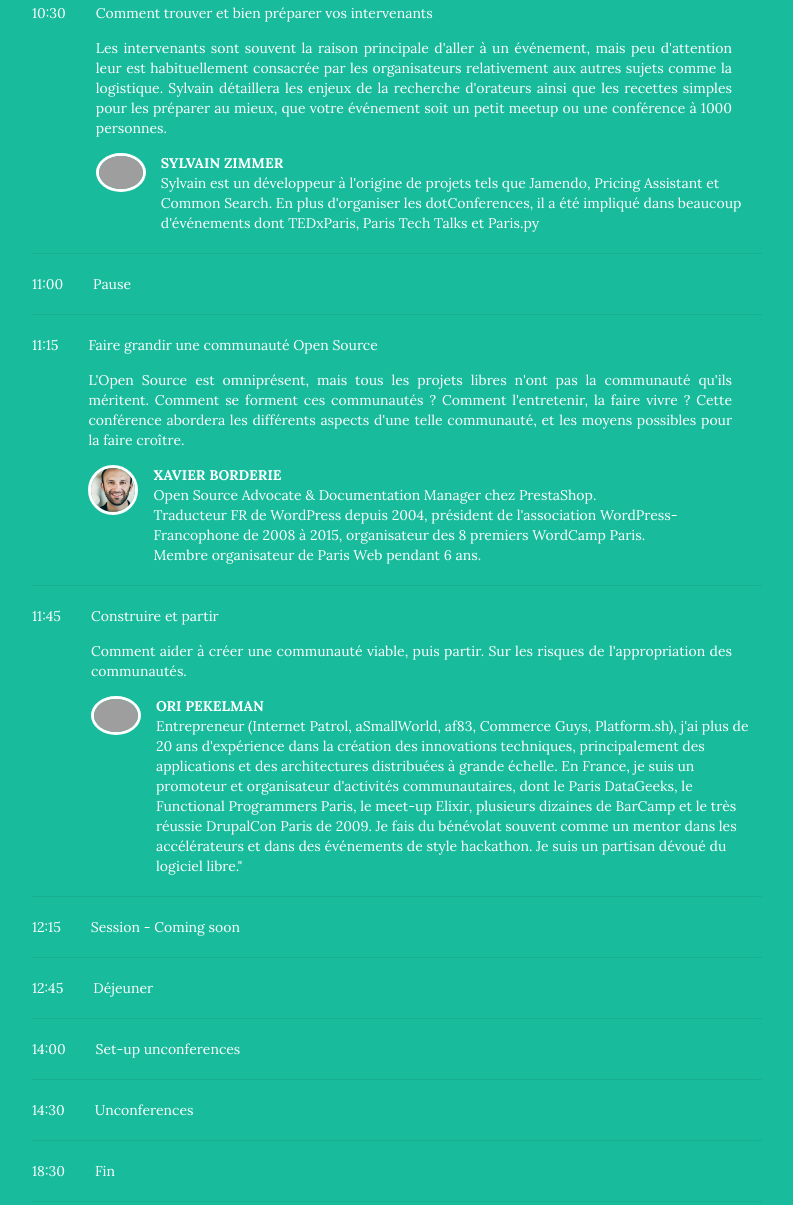
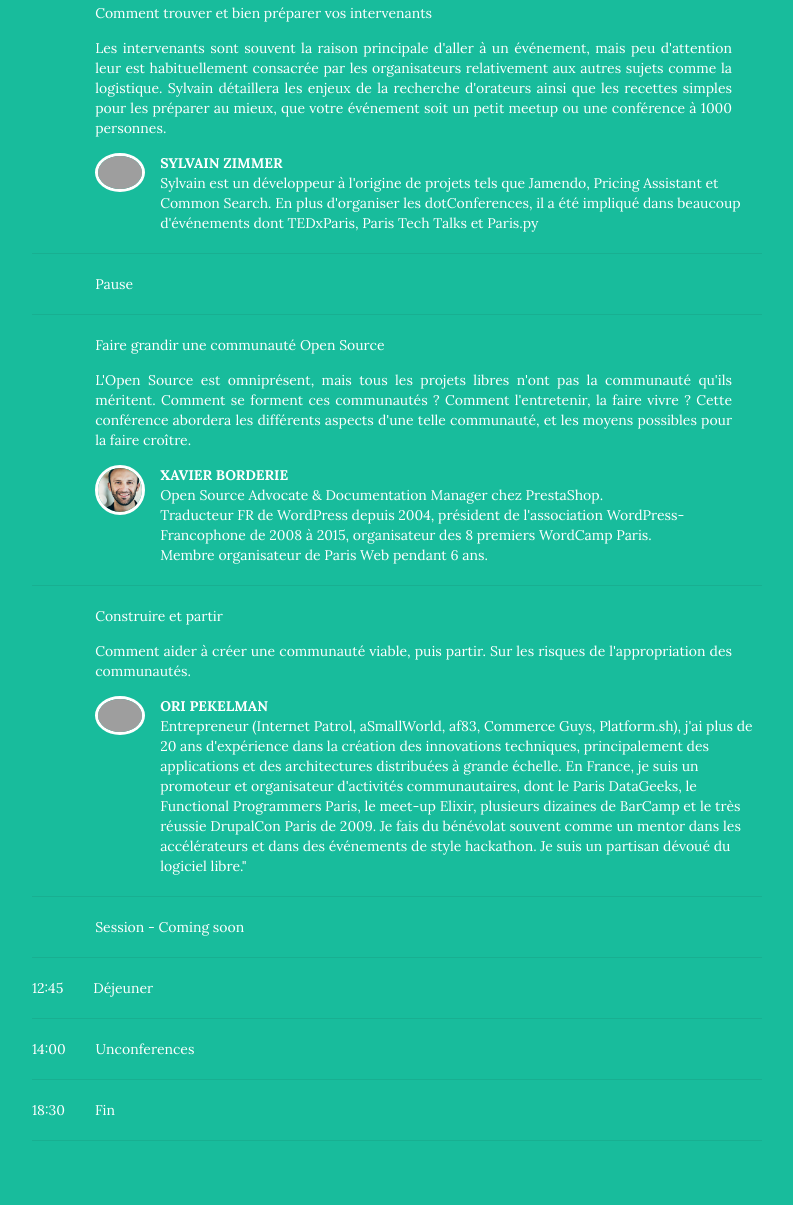
Before and after one commit to tagazok/CLSxFrance, a website: page index.html in a window 1280 px wide. Shown: the part 2016-3221 px from the top of the page, without its empty margins (243-1036 px from the left). Drawn offline with nearby package versions, Linux system fonts and the light colour scheme; some packages are replaced by stand-ins of ours; grey boxes are pictures that could not be loaded.

Commit message:
feat(agenda): Remove times

```diff
--- a/index.html
+++ b/index.html
@@ -136,7 +136,7 @@
                 </div> <!-- session -->
 
                 <div class="session">
-                    <div class="time">9:45</div>
+                    <div class="time">9:30</div>
                     <div class="infos">
                         <div class="session-title">Intro</div>
                     </div>
@@ -165,7 +165,7 @@
                 </div> <!-- session -->
 
                 <div class="session">
-                    <div class="time">10:30</div>
+                    <div class="time">&nbsp;&nbsp;&nbsp;&nbsp;&nbsp;&nbsp;&nbsp;&nbsp;&nbsp;</div>
                     <div class="infos">
                         <div class="session-title">Comment trouver et bien préparer vos intervenants</div>
 
@@ -188,7 +188,7 @@ Sylvain détaillera les enjeux de la recherche d'orateurs ainsi que les recettes
                 </div> <!-- session -->
 
                 <div class="session">
-                    <div class="time">11:00</div>
+                    <div class="time">&nbsp;&nbsp;&nbsp;&nbsp;&nbsp;&nbsp;&nbsp;&nbsp;&nbsp;</div>
                     <div class="infos">
                         <div class="session-title">Pause</div>
                     </div>
@@ -196,7 +196,7 @@ Sylvain détaillera les enjeux de la recherche d'orateurs ainsi que les recettes
                  <!-- session -->
 
                 <div class="session">
-                    <div class="time">11:15</div>
+                    <div class="time">&nbsp;&nbsp;&nbsp;&nbsp;&nbsp;&nbsp;&nbsp;&nbsp;&nbsp;</div>
                     <div class="infos">
                         <div class="session-title">Faire grandir une communauté Open Source</div>
 
@@ -220,7 +220,7 @@ Membre organisateur de Paris Web pendant 6 ans.
                 </div>
 
                 <div class="session">
-                    <div class="time">11:45</div>
+                    <div class="time">&nbsp;&nbsp;&nbsp;&nbsp;&nbsp;&nbsp;&nbsp;&nbsp;&nbsp;</div>
                     <div class="infos">
                         <div class="session-title">Construire et partir</div>
 
@@ -242,7 +242,7 @@ Membre organisateur de Paris Web pendant 6 ans.
                 </div><!-- session -->
 
                 <div class="session">
-                    <div class="time">12:15</div>
+                    <div class="time">&nbsp;&nbsp;&nbsp;&nbsp;&nbsp;&nbsp;&nbsp;&nbsp;&nbsp;</div>
                     <div class="infos">
                         <div class="session-title">Session - Coming soon</div>
                     </div>
@@ -258,16 +258,17 @@ Membre organisateur de Paris Web pendant 6 ans.
                 <div class="session">
                     <div class="time">14:00</div>
                     <div class="infos">
-                        <div class="session-title">Set-up unconferences</div>
+                        <div class="session-title">Unconferences</div>
                     </div>
                 </div> <!-- session -->
 
-                <div class="session">
+                <!--<div class="session">
                     <div class="time">14:30</div>
                     <div class="infos">
                         <div class="session-title">Unconferences</div>
                     </div>
-                </div> <!-- session -->
+                </div>-->
+                 <!-- session -->
 
                 <!--<div class="session">
                     <div class="time">17:30</div>
```
